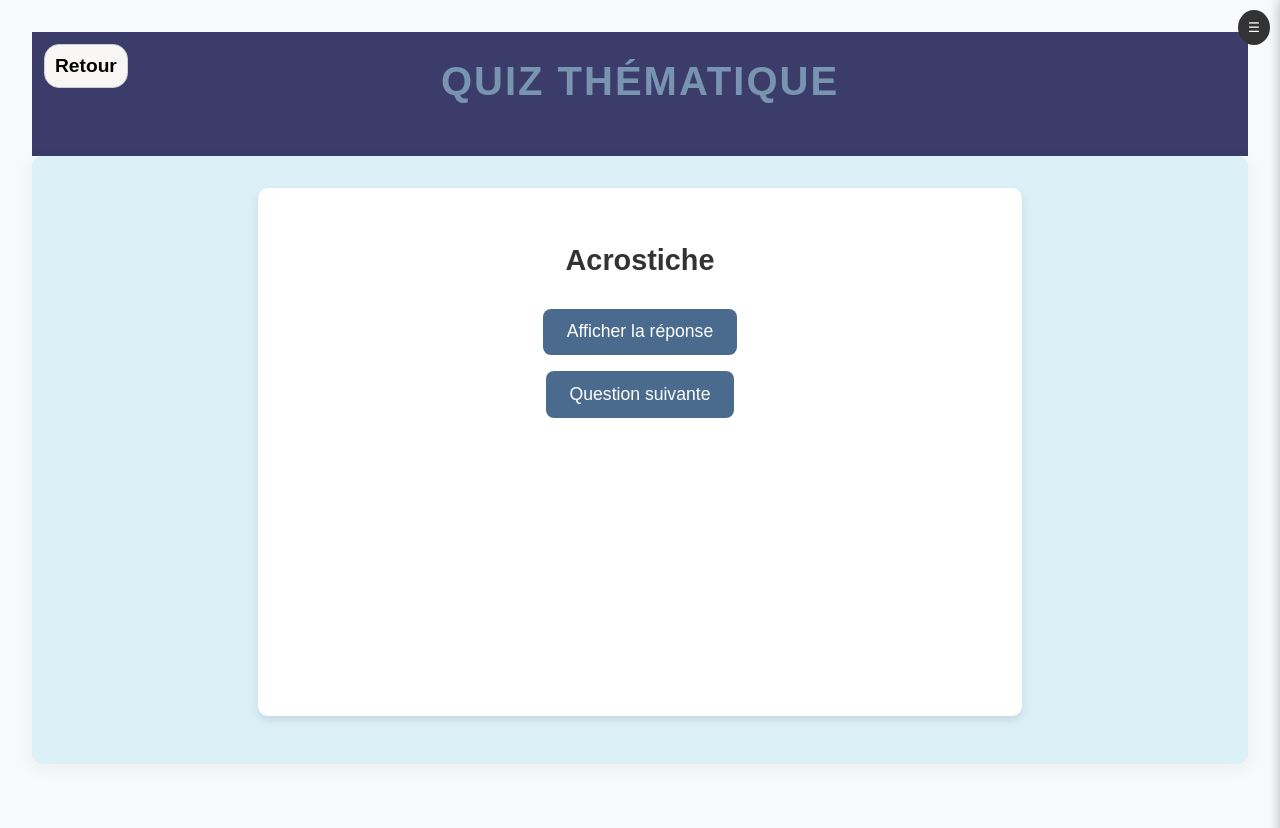
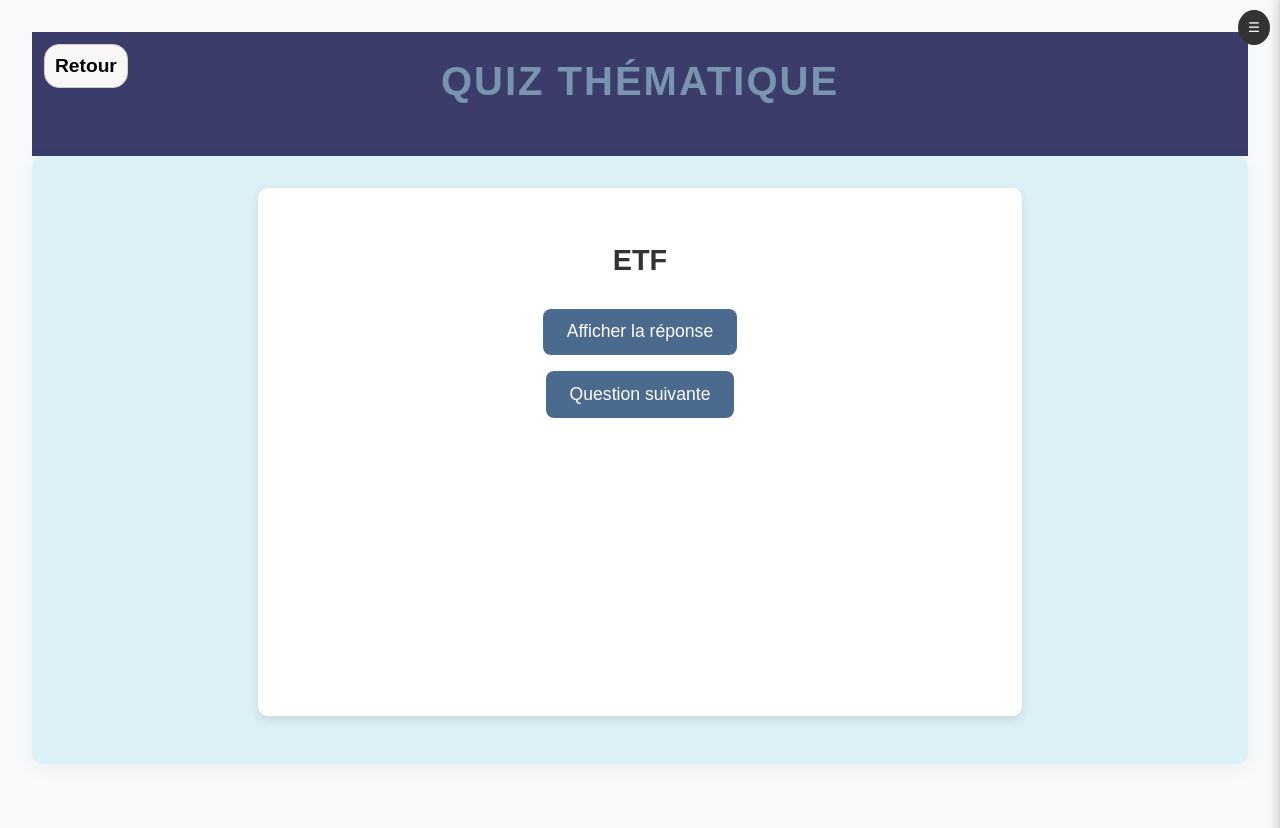
Before and after one commit to Eric100210/Culture-Quiz, a Next.js app: page /quiz/normal/thematique in a window 1280 px wide. Built offline with nearby package versions, Linux system fonts and the light colour scheme.

Commit message:
aléatoire dans le quiz

```diff
--- a/src/app/quiz/normal/thematique/QuizThematiqueClient.tsx
+++ b/src/app/quiz/normal/thematique/QuizThematiqueClient.tsx
@@ -10,11 +10,12 @@ type Question = {
 
 export default function QuizThematiqueClient({ questions }: { questions: Question[] }) {
   const router = useRouter();
-  const [index, setIndex] = useState(0);
+  const [index, setIndex] = useState(Math.floor(Math.random() * questions.length));
   const [showAnswer, setShowAnswer] = useState(false);
 
   const next = () => {
-    setIndex(i => (i + 1 < questions.length ? i + 1 : 0));
+    const randomIndex = Math.floor(Math.random() * questions.length);
+    setIndex(randomIndex);
     setShowAnswer(false);
   };
 
```
